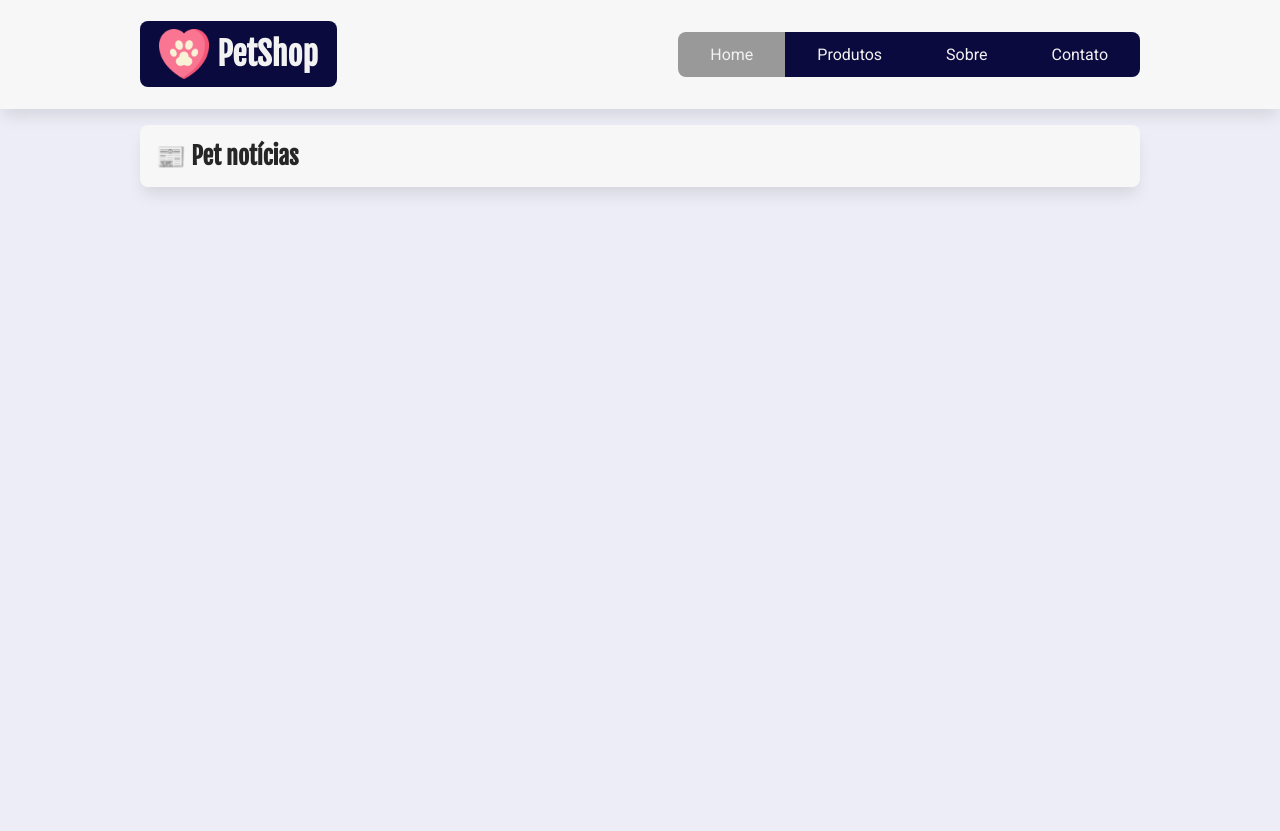
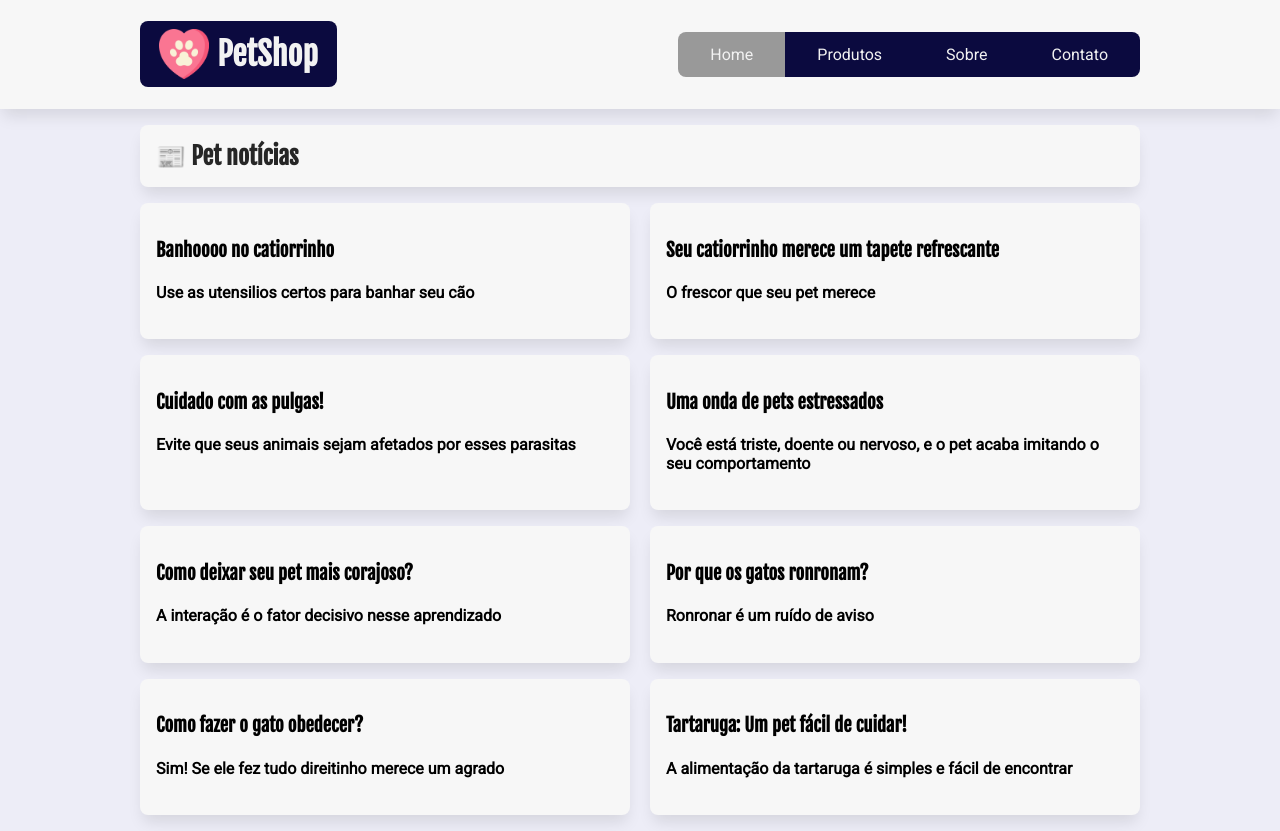
Before and after one commit to IgnacioNeto/petshop-ignacio, a React (Create React App) app: page / in a window 1280 px wide. Before the commit the page ends 800 px from the top, so only its background shows below. Built offline with nearby package versions, Linux system fonts and the light colour scheme; data requests are answered from the project's data file.

Commit message:
Aplicação do useEffect
Aplicação do useEffect para controlar o uso da API

```diff
--- a/src/components/ListaPosts/ListaPosts.jsx
+++ b/src/components/ListaPosts/ListaPosts.jsx
@@ -1,26 +1,48 @@
+import { useState, useEffect } from "react"; // Hook do react
 import servidorApi from "../../api/servidor-api";
 import estilos from "./ListaPosts.module.css";
 import Artigo from "./Artigo";
 import serverApi from "../../api/servidor-api";
 
 const ListaPosts = () => {
-  console.log(servidorApi);
-  const postsTemp = [];
+  /* Iniciamos o state do componente com um array VAZIO,
+  para posteriormente "preenchê-lo" com dados vindos da API
+  Esta atribuição será feita com auxílio do setPosts */
+  const [posts, setPosts] = useState([]);
 
-  const getPosts = async () => {
+  useEffect(() => {
+    async function getPosts() {
       try {
         const resposta = await fetch(`${serverApi}/posts`);
         const dados = await resposta.json();
-      console.log(dados);
+        setPosts(dados);
       } catch (error) {
         console.log("Deu ruim!" + error.message);
       }
-  };
+    }
     getPosts();
+  }, []);
+
+  /* Sobre o useEffect
+  Este hook visa permitir um maior controle sobre "efeitos
+  colaterais" na execusão do componente
+
+  Recebe 2 parâmetros:
+  1º função callback com o que será executado
+  2º lista de dependências que indicarão ao useEffect quando ele deverá funcionar
+
+  - Se não passar a lista (ou seja, se deixar sem []), useEffect executará toda vez
+  que o componente for renderizado. Portanto, o callback se torna um loop infinito.
+
+  - Se passar a lista vazia (ou seja, se deixar o []), useEffect executará somente
+  no momento que o componente é renderizado pela primeira vez, evitando o loop
+  infinito no callback.
+
+  */
 
   return (
     <div className={estilos.lista_posts}>
-      {postsTemp.map(({ id, titulo, subtitulo }) => (
+      {posts.map(({ id, titulo, subtitulo }) => (
         <Artigo key={id} titulo={titulo} subtitulo={subtitulo}></Artigo>
       ))}
     </div>
```
Lines whose indentation alone changed are shown as unchanged.
